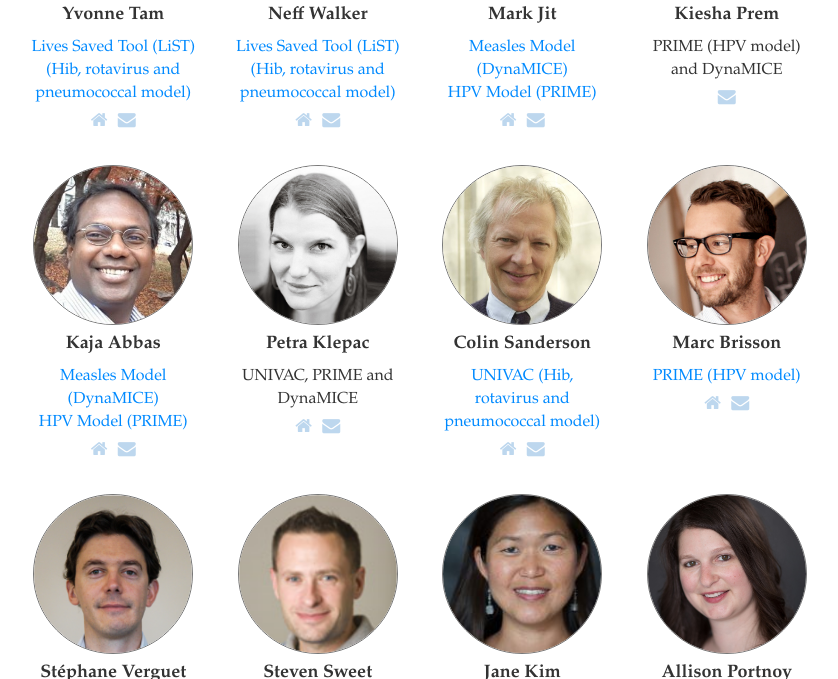
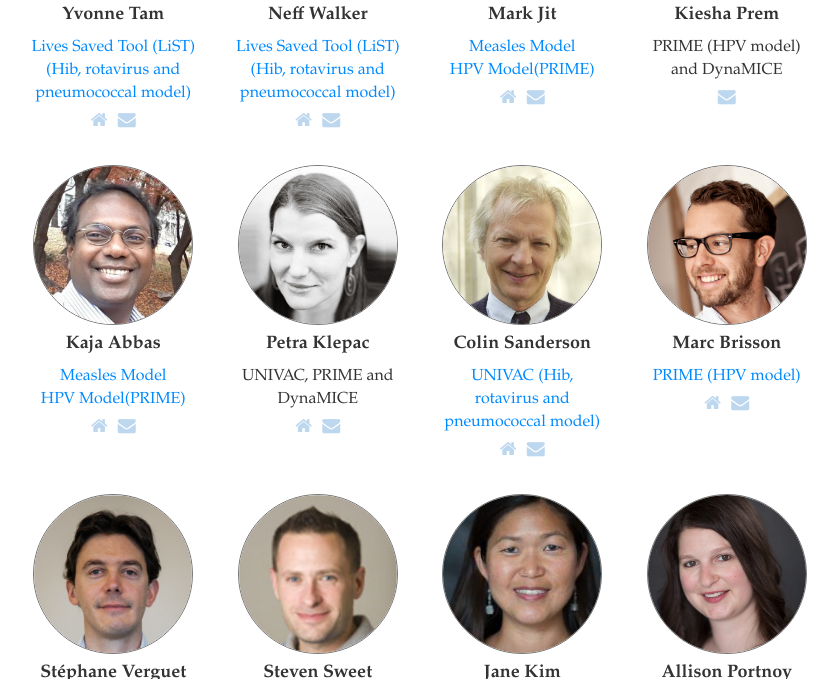
Before and after one commit to vimchub/vaccineimpact, a Jekyll site: the page built from modellers.md, in a window 1280 px wide and 900 px high, scrolled down 557 px, cut to the strip 221-900 px from the top of the window. Shown: the whole strip, without its empty margins (220-1058 px from the left). Built offline with Jekyll 4.4.1, drawn with Linux system fonts in a browser that asks for light colours; nearby versions of some CDN libraries.

Commit message:
Update LSHTM modellers disease areas

```diff
--- a/_data/modellers.yml
+++ b/_data/modellers.yml
@@ -41,9 +41,9 @@
 
 - name: Mark Jit
   url: http://www.lshtm.ac.uk/aboutus/people/jit.mark
-  title: Measles Model (DynaMICE)
+  title: Measles Model
   title_link: /models/measles#LSHTM
-  title2: HPV Model (PRIME)
+  title2: HPV Model(PRIME)
   title2_link: /models/hpv
   title3: PCV Model
   email: Mark.Jit@lshtm.ac.uk
@@ -57,9 +57,9 @@
 
 - name: Kaja Abbas
   url: https://www.lshtm.ac.uk/aboutus/people/abbas.kaja
-  title: Measles Model (DynaMICE)
+  title: Measles Model
   title_link: /models/measles#LSHTM
-  title2: HPV Model (PRIME)
+  title2: HPV Model(PRIME)
   title2_link: /models/hpv
   title3: Hib/RV Model
   title3_link: /models/hib
```
